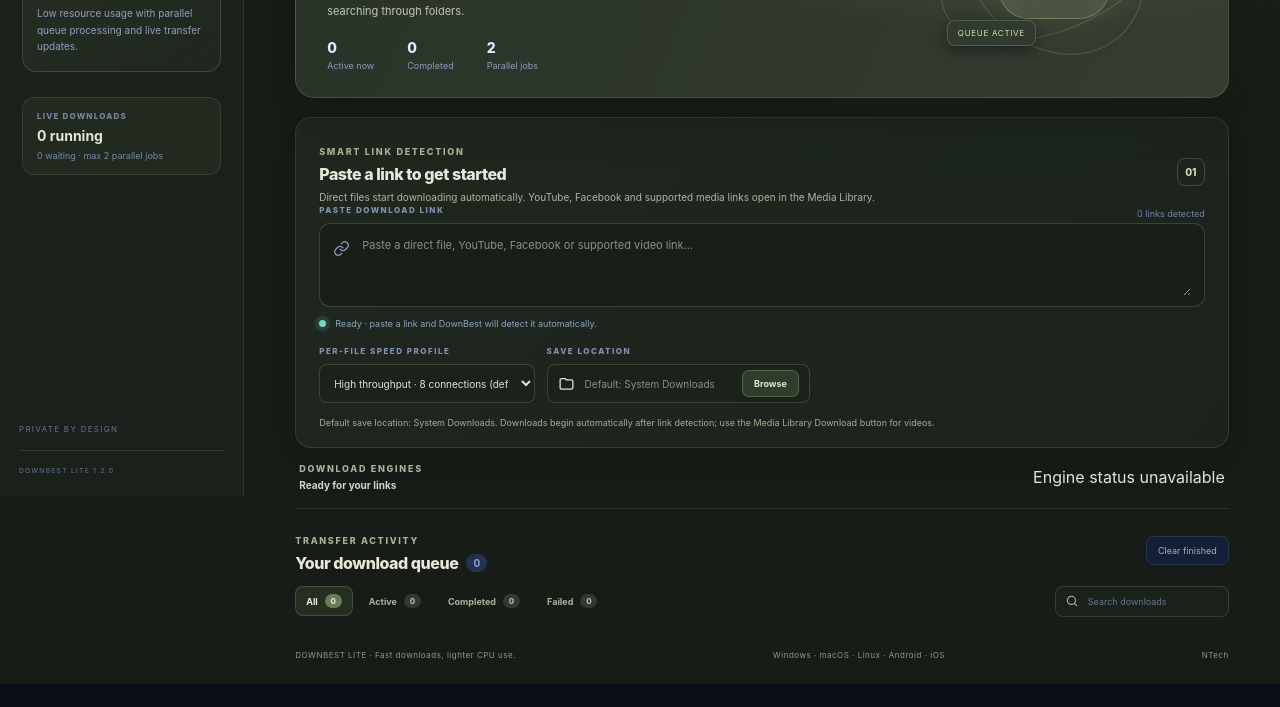
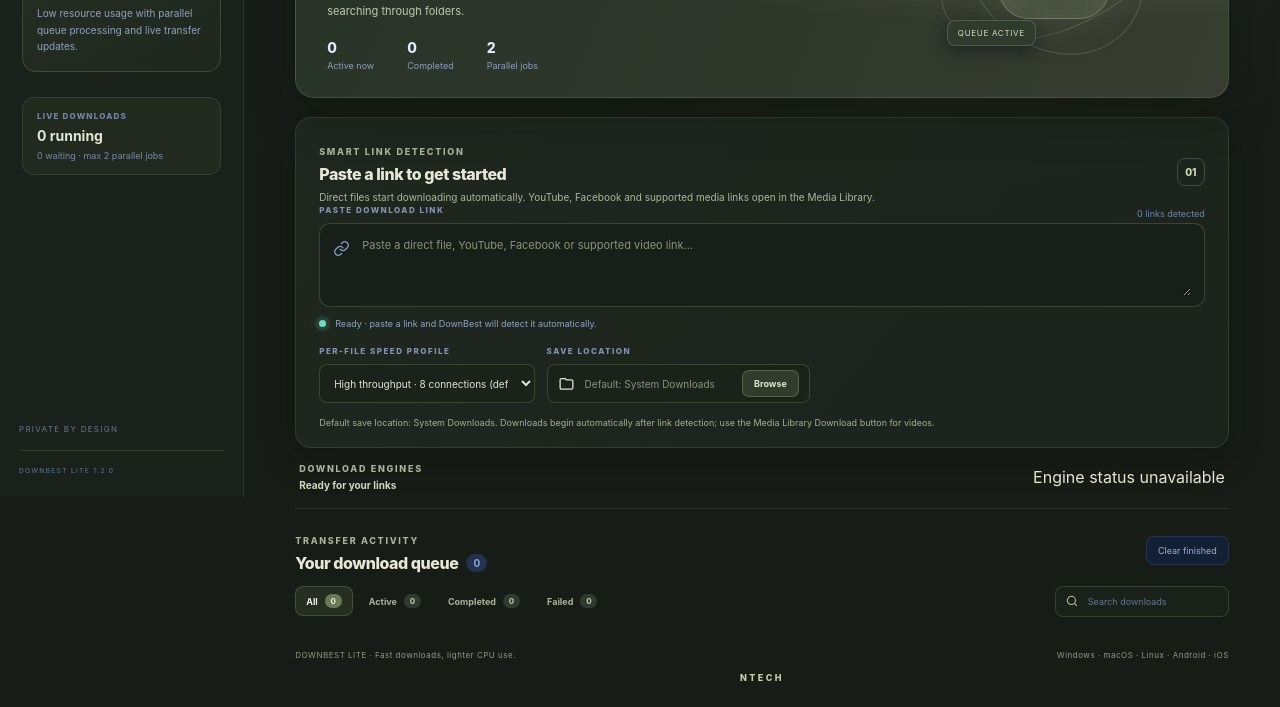
Before and after one commit to nazim-assdi/DownBest, a website built with Vite: page frontend/index.html in a window 1280 px wide. Shown: the part 303-1010 px from the top of the page. Before the commit the page ends 987 px from the top, so only its background shows below. Built offline with nearby package versions, Linux system fonts and the light colour scheme.

Commit message:
Style centered NTech footer credit

```diff
--- a/frontend/styles.css
+++ b/frontend/styles.css
@@ -172,7 +172,10 @@ label{display:block;margin-bottom:8px;font-size:8px;letter-spacing:1.5px;font-we
 .finish-mark svg{width:15px;height:15px}
 .finish-mark.done{color:#5edcba}
 .finish-mark.failed,.finish-mark.cancelled{color:#e69aa5}
-footer{display:flex;justify-content:space-between;gap:10px;color:#586987;font-size:8px;letter-spacing:.5px;padding-top:21px}
+footer{display:flex;flex-wrap:wrap;justify-content:space-between;gap:10px;color:#586987;font-size:8px;letter-spacing:.5px;padding-top:21px}
+.footer-credit{flex:0 0 100%;text-align:center;margin-top:2px;color:#83a0c9;font-size:9px;font-weight:800;letter-spacing:2.4px;text-transform:uppercase}
+:root[data-theme="eye"] .footer-credit{color:#c4d0a7}
+:root[data-theme="light"] .footer-credit{color:#688564}
 .toast{position:fixed;right:24px;bottom:24px;max-width:min(430px,calc(100vw - 48px));padding:12px 16px;border:1px solid #5cdbc444;border-radius:10px;background:#152a37;color:#b9f2e7;font-size:11px;opacity:0;transform:translateY(8px);pointer-events:none;transition:.2s;z-index:10;overflow-wrap:anywhere;box-shadow:0 14px 38px #0008}
 .toast.visible{opacity:1;transform:translateY(0)}
 .toast.error{background:#321c29;border-color:#ec829155;color:#ffbec7}
```
